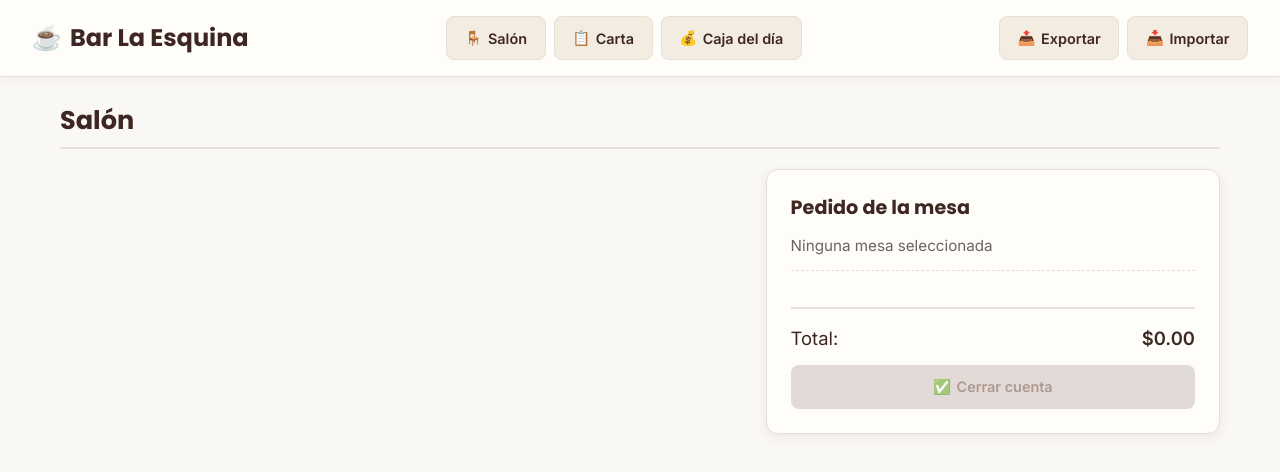
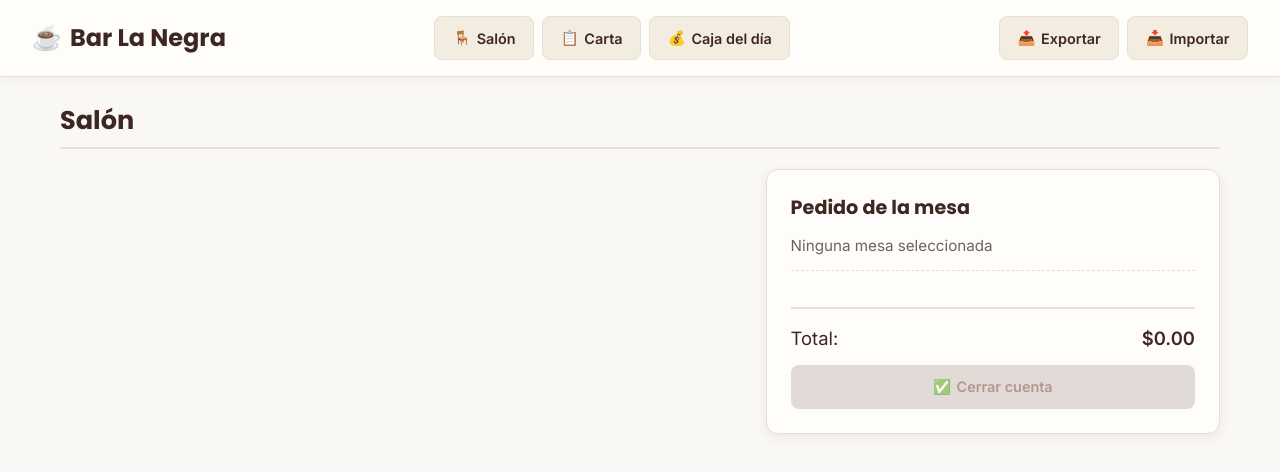
Before and after one commit to caceresnadia364-art/BARLAESQUINA, a plain HTML site: page index.html in a window 1280 px wide. Drawn offline with Linux system fonts and the light colour scheme.

Commit message:
Add files via upload

```diff
--- a/index.html
+++ b/index.html
@@ -13,7 +13,7 @@
   </head>
   <body>
     <header id="app-header">
-      <h1>Bar La Esquina</h1>
+      <h1>Bar La Negra</h1>
 
       <nav id="main-nav" aria-label="Navegación principal">
         <ul>
```
